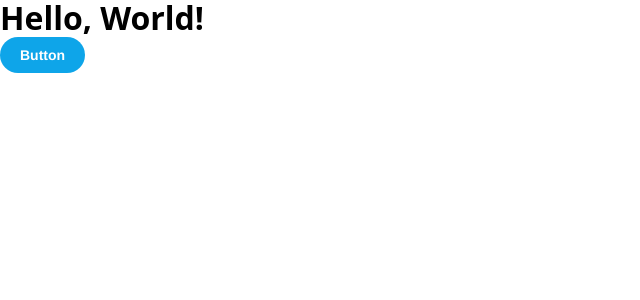
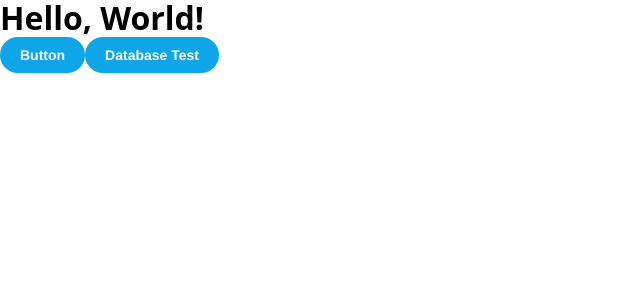
Before and after one commit to lunaisnotaboy/celeste-old, a React app: page / in a window 1280 px wide. Shown: the top 300 px of the page, without its empty margins (0-640 px from the left). Built offline with nearby package versions, Linux system fonts and the light colour scheme.

Commit message:
Use seperate button for testing

```diff
--- a/src/layouts/Main.tsx
+++ b/src/layouts/Main.tsx
@@ -10,7 +10,8 @@ export default function Main() {
     <div className='main'>
       <h1>Hello, World!</h1>
 
-      <Button onClick={() => db_test()}label='Button' primary />
+      <Button label='Button' primary />
+      <Button onClick={() => db_test()} label='Database Test' primary/>
     </div>
   )
 }
```
